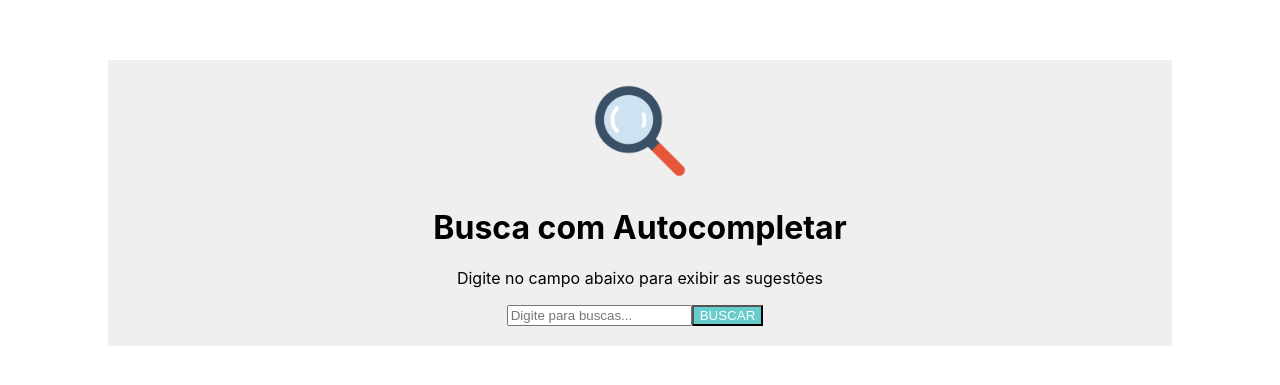
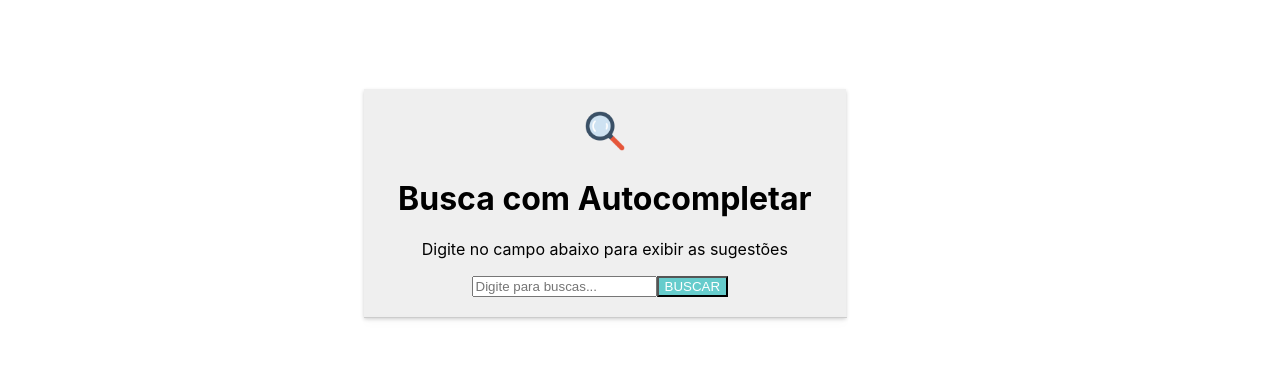
Before and after one commit to octopus-me/Winner, a React (Create React App) app in the folder FrontEnd/autocomplete/: page / in a window 1280 px wide. Shown: the part 197-582 px from the top of the page. Built offline with nearby package versions, Linux system fonts and the light colour scheme.

Commit message:
Melhorias no painel de sugestões

```diff
--- a/FrontEnd/autocomplete/src/Pages/Search.js
+++ b/FrontEnd/autocomplete/src/Pages/Search.js
@@ -50,6 +50,7 @@ function Search() {
     }
 
     return(
+        <div>
             <div className={style.search}>
                 <img src={searchIcon} alt="icon"></img>
                 <h1>Busca com Autocompletar</h1>
@@ -64,9 +65,14 @@ function Search() {
 
                 <button>BUSCAR</button>
 
+            </div>
+
+            <div className={style.suggestions}>
                 {renderSuggestions()}
+            </div>
 
         </div>
+
     )
 }
 
--- a/FrontEnd/autocomplete/src/Pages/Search.module.css
+++ b/FrontEnd/autocomplete/src/Pages/Search.module.css
@@ -4,6 +4,7 @@
     width: 80%;
     text-align: center;
     padding: 20px;
+    box-shadow: 0 2px 4px rgba(0, 0, 0, 0.2);
 }
 
 .search img{
@@ -24,3 +25,26 @@ button:hover{
 .list{
     list-style: none;
 }
+
+.suggestions {
+    background: #fff;
+    border: 1px solid #ccc;
+    border-top: none;
+    width: 481px;
+    margin: 0 auto;
+    box-shadow: 0 4px 8px rgba(0, 0, 0, 0.1);
+    border-radius: 0 0 4px 4px;
+    position: absolute;
+    z-index: 1000;
+}
+
+.suggestions li {
+    padding: 10px;
+    border-bottom: 1px solid #ccc;
+    cursor: pointer;
+    font-size: 14px;
+}
+
+.suggestions li:hover {
+    background-color: #f2f2f2;
+}
```
Lines whose indentation alone changed are shown as unchanged.
